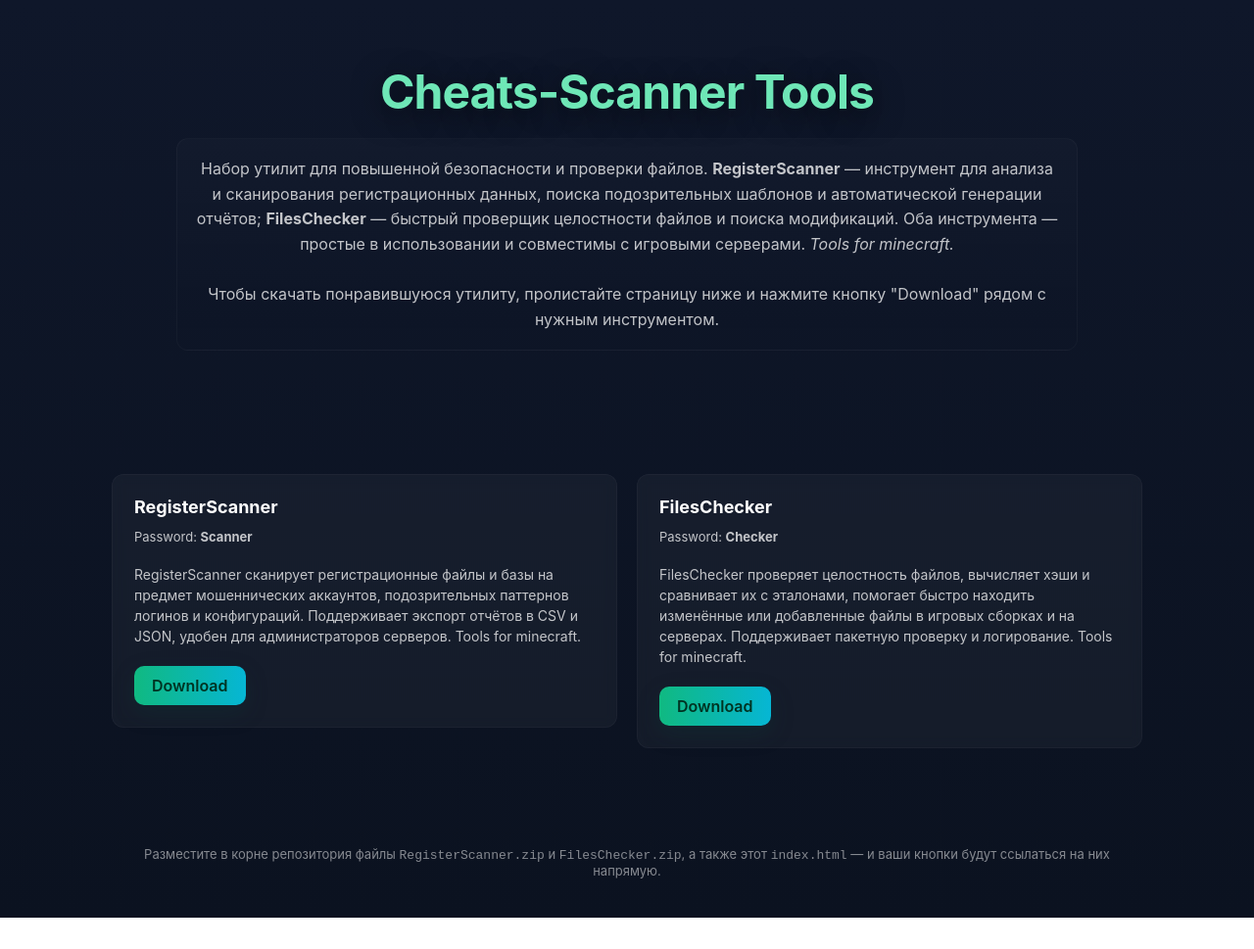
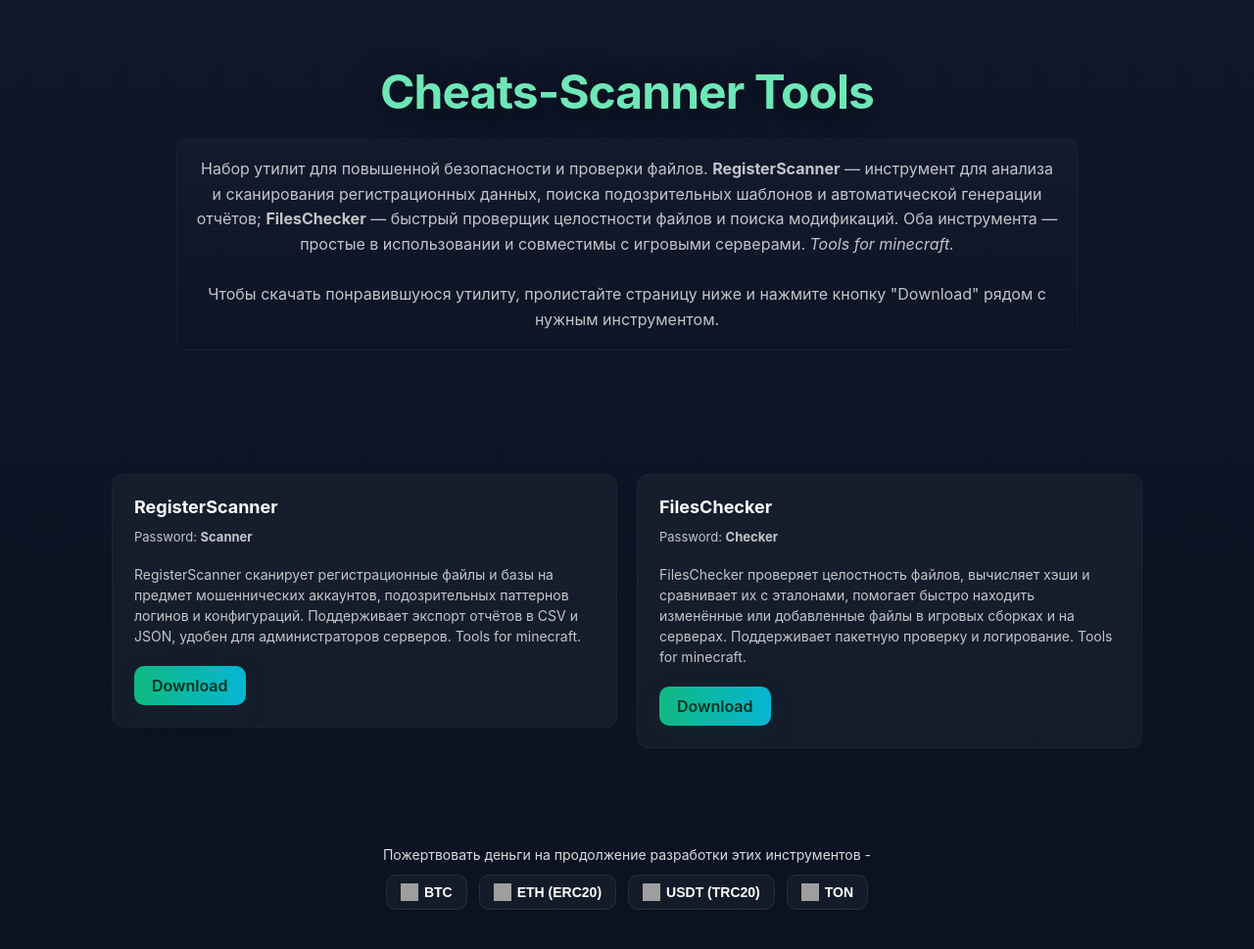
Before and after one commit to cheats-scanner/cheats-scanner.github.io, a plain HTML site: page index.html in a window 1280 px wide. Shown: the whole page at 98% size. Before the commit the page ends 937 px from the top, so only its background shows below. Drawn offline with Linux system fonts and the light colour scheme; grey boxes are pictures that could not be loaded.

Commit message:
Update index.html

```diff
--- a/index.html
+++ b/index.html
@@ -46,7 +46,16 @@
       border:none;cursor:pointer
     }
     .download-btn:active{transform:translateY(1px)}
-    footer{width:100%;max-width:1100px;padding:20px 24px 40px;color:rgba(255,255,255,0.5);font-size:13px;text-align:center}
+    footer{width:100%;max-width:1100px;padding:20px 24px 40px;color:rgba(255,255,255,0.85);font-size:14px;text-align:center}
+    .donate-container{display:flex;flex-wrap:wrap;align-items:center;justify-content:center;gap:12px;margin-top:12px}
+    .donate-btn{
+      display:flex;align-items:center;gap:6px;padding:8px 14px;border-radius:10px;
+      background:var(--card);color:#fff;font-weight:600;font-size:14px;cursor:pointer;
+      border:1px solid rgba(255,255,255,0.08);backdrop-filter:blur(6px);
+      transition:background 0.2s ease;
+    }
+    .donate-btn:hover{background:rgba(255,255,255,0.12)}
+    .donate-btn img{width:18px;height:18px}
     @media (max-width:520px){h1{font-size:34px}}
   </style>
 </head>
@@ -83,7 +92,31 @@
   </main>
 
   <footer>
-    Разместите в корне репозитория файлы <code>RegisterScanner.zip</code> и <code>FilesChecker.zip</code>, а также этот <code>index.html</code> — и ваши кнопки будут ссылаться на них напрямую.
+    Пожертвовать деньги на продолжение разработки этих инструментов -
+    <div class="donate-container">
+      <button class="donate-btn" onclick="copyText('bc1qkc7457qpyw3uzc2n7jd0xq49yfen6aetqvdwn8')">
+        <img src="https://cryptologos.cc/logos/bitcoin-btc-logo.png" alt="BTC"> BTC
+      </button>
+      <button class="donate-btn" onclick="copyText('0x5d97c1dF33031191d4ad2C3b9C9db4b5B69b81D4')">
+        <img src="https://cryptologos.cc/logos/ethereum-eth-logo.png" alt="ETH"> ETH (ERC20)
+      </button>
+      <button class="donate-btn" onclick="copyText('TD5RNAparhwRrq2ppde5E534yf8mz9zD27')">
+        <img src="https://cryptologos.cc/logos/tether-usdt-logo.png" alt="USDT"> USDT (TRC20)
+      </button>
+      <button class="donate-btn" onclick="copyText('UQDq0BlYM2V7a3IZje_gTpsiWhMcCxqQOsRuyt2-tuyww2BG')">
+        <img src="https://cryptologos.cc/logos/toncoin-ton-logo.png" alt="TON"> TON
+      </button>
+    </div>
   </footer>
+
+  <script>
+    function copyText(text){
+      navigator.clipboard.writeText(text).then(()=>{
+        alert("Адрес скопирован: " + text);
+      }).catch(err=>{
+        console.error("Ошибка копирования: ", err);
+      });
+    }
+  </script>
 </body>
 </html>
```
